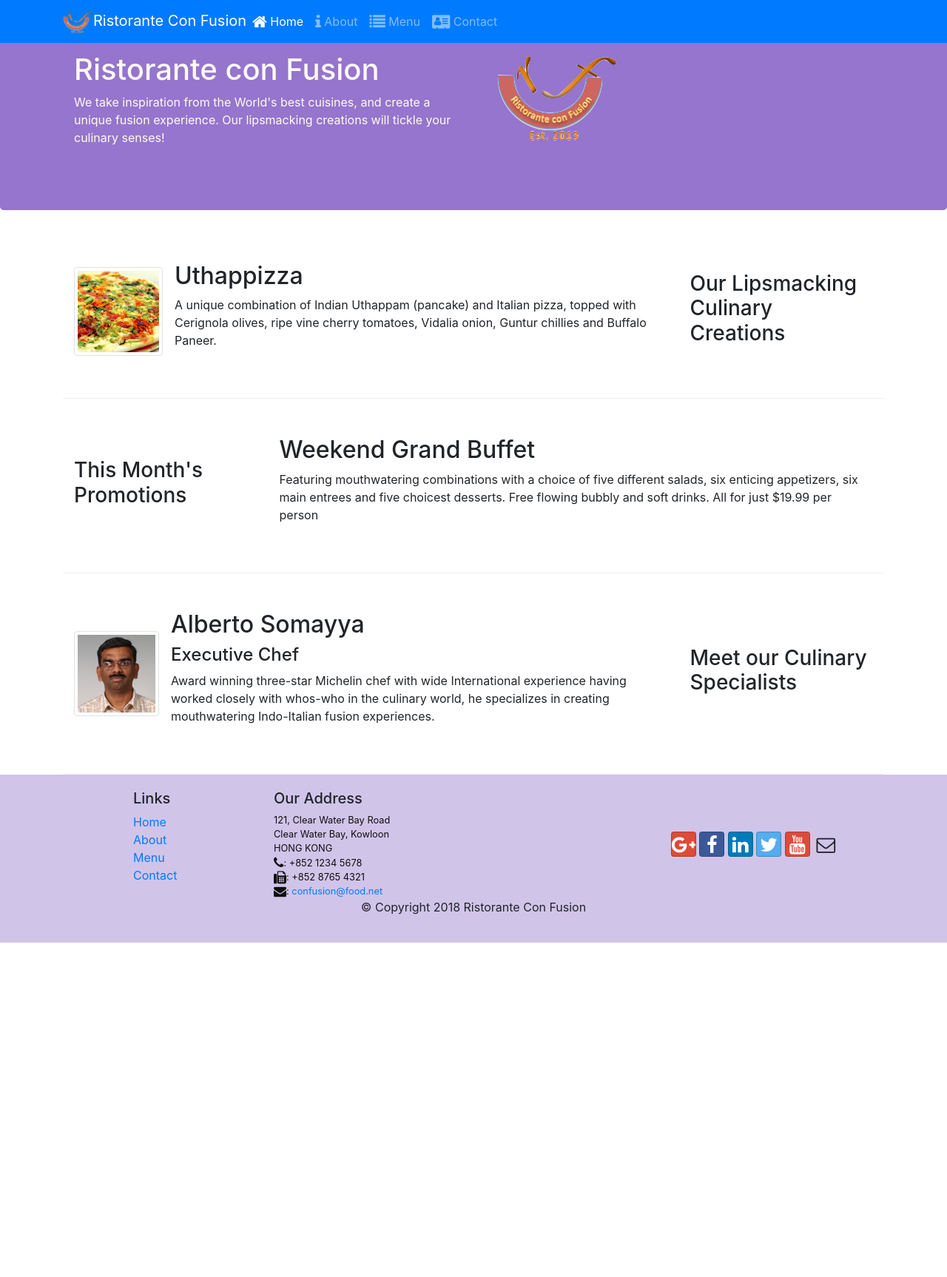
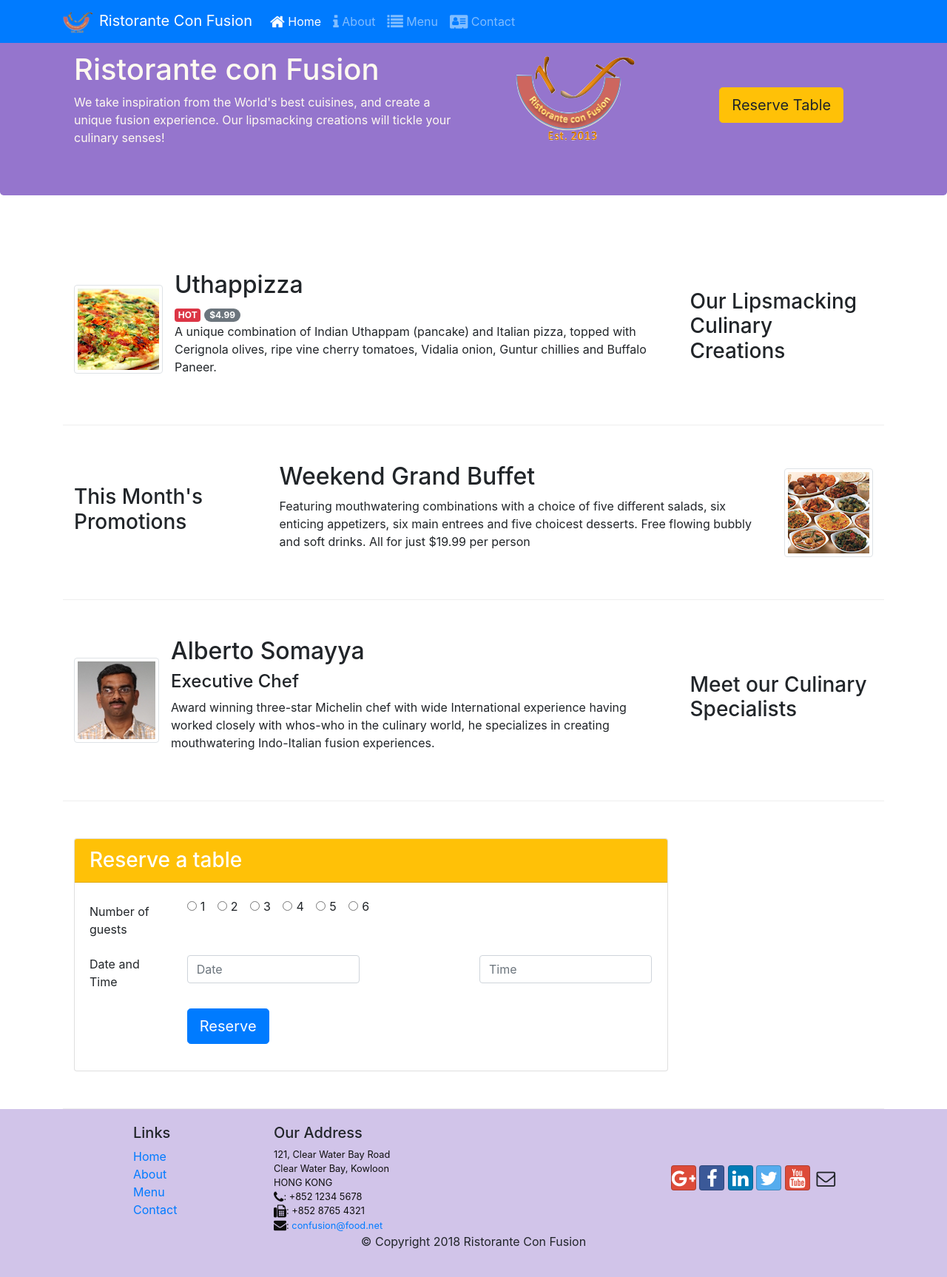
Before and after one commit to keyur982/course-html, a PHP site: page / in a window 1280 px wide. Shown: the whole page at 74% size. Before the commit the page ends 1274 px from the top, so only its background shows below. Run offline with PHP 8.4, Linux system fonts and the light colour scheme; some libraries are stand-ins or nearby versions.

Commit message:
'assign2'

```diff
--- a/Bootstrap4/conFusion/aboutus.html
+++ b/Bootstrap4/conFusion/aboutus.html
@@ -23,7 +23,7 @@
             <button class="navbar-toggler" type="button" data-toggle="collapse" data-target="#Navbar">
                 <span class="navbar-toggler-icon"></span>
             </button>
-           <a class="navbar-brand" href="#"><img src="img/logo.png" height="30" width="41">Ristorante Con Fusion</a>
+            <a class="navbar-brand mr-3" href="#"><img src="img/logo.png" class='mr-2' height="30" width="41">Ristorante Con Fusion</a>
             <div class="collapse navbar-collapse" id="Navbar">
                 <ul class="navbar-nav mr-auto">
                     <li class="nav-item"><a class="nav-link" href="./index.html"><span class="fa fa-home fa-lg"></span> Home</a></li>
--- a/Bootstrap4/conFusion/contactus.html
+++ b/Bootstrap4/conFusion/contactus.html
@@ -22,7 +22,7 @@
             <button class="navbar-toggler" type="button" data-toggle="collapse" data-target="#Navbar">
                 <span class="navbar-toggler-icon"></span>
             </button>
-           <a class="navbar-brand" href="#"><img src="img/logo.png" height="30" width="41">Ristorante Con Fusion</a>
+            <a class="navbar-brand mr-3" href="#"><img src="img/logo.png" class='mr-2' height="30" width="41">Ristorante Con Fusion</a>
             <div class="collapse navbar-collapse" id="Navbar">
                 <ul class="navbar-nav mr-auto">
                     <li class="nav-item"><a class="nav-link" href="./index.html"><span class="fa fa-home fa-lg"></span> Home</a></li>
--- a/Bootstrap4/conFusion/css/styles.css
+++ b/Bootstrap4/conFusion/css/styles.css
@@ -25,8 +25,7 @@ body{
 }
 
 .jumbotron {
-    padding:0px 30px 70px 30px;
-    margin:0px auto;
+    padding:0px 30px 50px 30px;
     background: #9575CD ;
     color:floralwhite;
 }
--- a/Bootstrap4/conFusion/index.html
+++ b/Bootstrap4/conFusion/index.html
@@ -22,7 +22,7 @@
             <button class="navbar-toggler" type="button" data-toggle="collapse" data-target="#Navbar">
                 <span class="navbar-toggler-icon"></span>
             </button>
-            <a class="navbar-brand mr-auto" href="#"><img src="img/logo.png" height="30" width="41">Ristorante Con Fusion</a>
+            <a class="navbar-brand mr-3" href="#"><img src="img/logo.png" class='mr-2' height="30" width="41">Ristorante Con Fusion</a>
             <div class="collapse navbar-collapse" id="Navbar">
                 <ul class="navbar-nav mr-auto">
                     <li class="nav-item active"><a class="nav-link" href="#"><span class="fa fa-home fa-lg"></span> Home</a></li>
@@ -34,15 +34,18 @@
         </div>
     </nav>
     <header class="jumbotron">
-        <div class="container">
+        <div class="container align-self-center">
             <div class="row row-header">
                 <div class="col-12 col-sm-6">
                     <h1>Ristorante con Fusion</h1>
                     <p>We take inspiration from the World's best cuisines, and create a unique fusion experience. Our lipsmacking creations will tickle your culinary senses!</p>
                 </div>
-                <div class="col-12 col-sm">
-                    <div class="col-12 col-sm align-self-center">
+                <div class="col-12 col-sm row">
+                    <div class="col-12 col-sm-6 text-center">
                         <img src="img/logo.png" class="img-fluid">
+                    </div>
+                    <div class="col-12 col-sm-6 text-center align-self-center">
+                        <a href="#reserveTable" class="btn btn-warning btn-lg">Reserve Table</a>
                     </div>
                 </div>
             </div>
@@ -60,7 +63,8 @@
                     <img class="d-flex mr-3 img-thumbnail align-self-center"
                             src="img/uthappizza.png" alt="Uthappizza">
                     <div class="media-body">
-                        <h2 class="mt-0">Uthappizza</h2>
+                        <h2 class="mt-0">Uthappizza</h2><span class="badge badge-danger">HOT</span>
+                        <span class="badge badge-pill badge-secondary">$4.99</span>
                         <p class="d-none d-sm-block">A unique combination of Indian Uthappam (pancake) and
                             Italian pizza, topped with Cerignola olives, ripe vine
                             cherry tomatoes, Vidalia onion, Guntur chillies and
@@ -70,14 +74,20 @@
             </div>
         </div>
 
-
         <div div class="row row-content align-items-center">
             <div class="col-12 col-sm-4 col-md-3">
                 <h3>This Month's Promotions</h3>
             </div>
             <div class="col-12 col-sm col-md">
-                <h2>Weekend Grand Buffet</h2>
-                <p>Featuring mouthwatering combinations with a choice of five different salads, six enticing appetizers, six main entrees and five choicest desserts. Free flowing bubbly and soft drinks. All for just $19.99 per person </p>
+                <div class="media">
+                    <div class="media-body">
+                        <h2>Weekend Grand Buffet</h2>
+                        <p>Featuring mouthwatering combinations with a choice of five different salads,
+                            six enticing appetizers, six main entrees and five choicest desserts. Free flowing bubbly and soft drinks.
+                            All for just $19.99 per person </p>
+                    </div>
+                    <img class="d-flex ml-3 img-thumbnail align-self-center" src="img/buffet.png" alt="Uthappizza">
+                </div>
             </div>
         </div>
 
@@ -101,6 +111,64 @@
                 </div>
             </div>
         </div>
+
+        <div div class="row row-content">
+            <div class="col-12 col-md-9 justify-self-center">
+                <section id="reserveTable">
+                <div class="card">
+                    <h3 class="card-header bg-warning text-white">Reserve a table </h3>
+                    <div class="card-body">
+                        <form>
+                            <div class="form-group row">
+                                <label for="numofguest" class="col-md-2 col-form-label">Number of guests</label>
+                                <div class="col-md-10">
+                                    <div class="form-check form-check-inline">
+                                        <input class="form-check-input" type="radio" name="inlineRadioOptions" id="inlineRadio1" value="option1">
+                                        <label class="form-check-label" for="inlineRadio1">1</label>
+                                      </div>
+                                      <div class="form-check form-check-inline">
+                                        <input class="form-check-input" type="radio" name="inlineRadioOptions" id="inlineRadio2" value="option2">
+                                        <label class="form-check-label" for="inlineRadio2">2</label>
+                                      </div>
+                                      <div class="form-check form-check-inline">
+                                        <input class="form-check-input" type="radio" name="inlineRadioOptions" id="inlineRadio3" value="option3">
+                                        <label class="form-check-label" for="inlineRadio3">3</label>
+                                      </div>
+                                      <div class="form-check form-check-inline">
+                                        <input class="form-check-input" type="radio" name="inlineRadioOptions" id="inlineRadio3" value="option3">
+                                        <label class="form-check-label" for="inlineRadio4">4</label>
+                                      </div>
+                                      <div class="form-check form-check-inline">
+                                        <input class="form-check-input" type="radio" name="inlineRadioOptions" id="inlineRadio3" value="option3">
+                                        <label class="form-check-label" for="inlineRadio5">5</label>
+                                      </div>
+                                      <div class="form-check form-check-inline">
+                                        <input class="form-check-input" type="radio" name="inlineRadioOptions" id="inlineRadio3" value="option3">
+                                        <label class="form-check-label" for="inlineRadio6">6</label>
+                                      </div>
+                                </div>
+                            </div>
+                            <div class="form-group row">
+                                <label for="date" class="col-md-2">Date and Time</label>
+                                <div class="col-md-4">
+                                    <input type="text" class='form-control' id="date" name="date" placeholder="Date"/>
+                                </div>
+                                <div class="col-md-4 offset-md-2">
+                                    <input type="text" class='form-control' id="time" name="time" placeholder="Time"/>
+                                </div>
+                            </div>
+                            <div class="form-group row">
+                                <div class="offset-md-2 col-md-10">
+                                    <button type="submit" class="btn btn-primary btn-lg">Reserve</button>
+                                </div>
+                            </div>
+                        </form>
+                    </div>
+                </div>
+                </section>
+            </div>
+        </div>
+
     </div>
 
     <footer class="footer">
```
